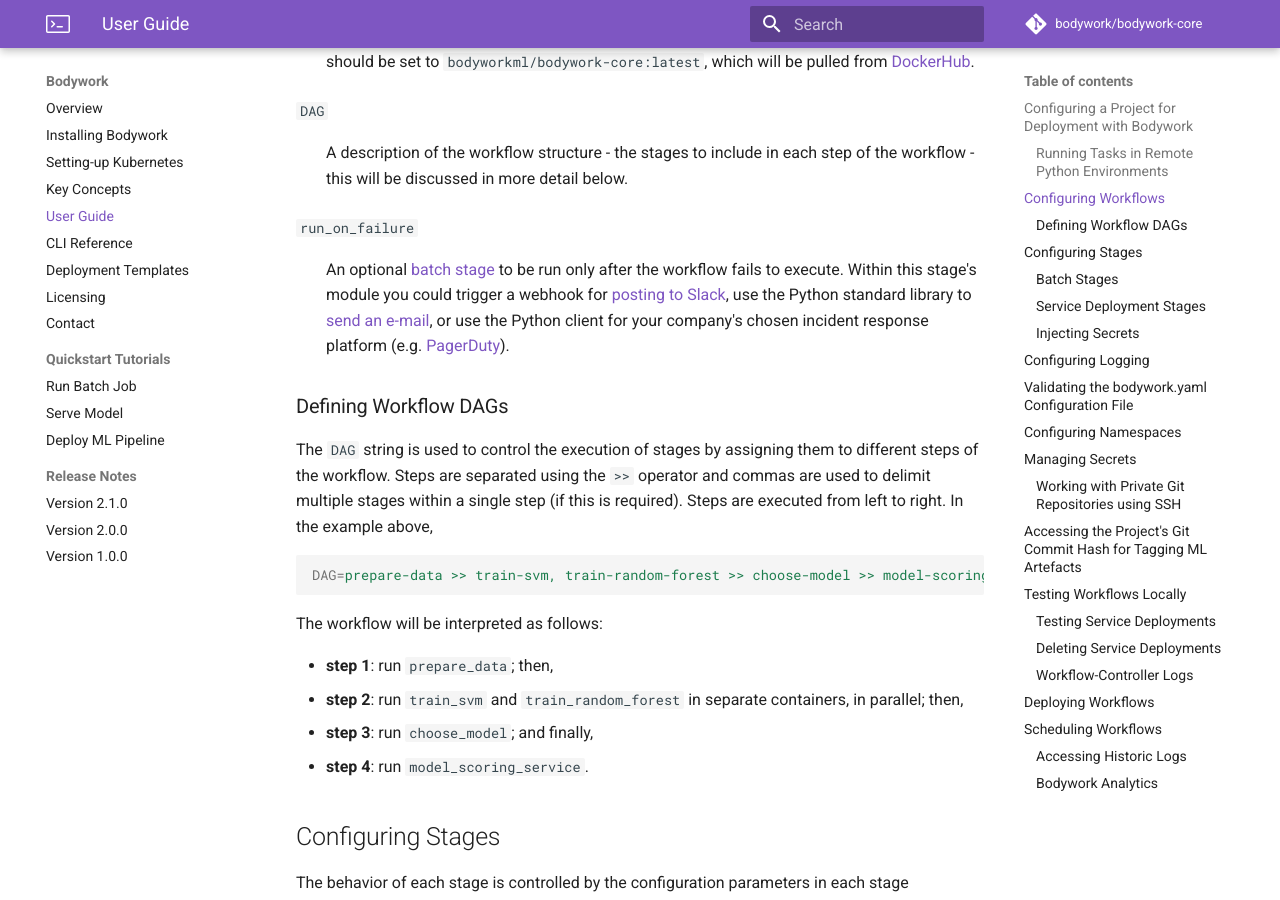
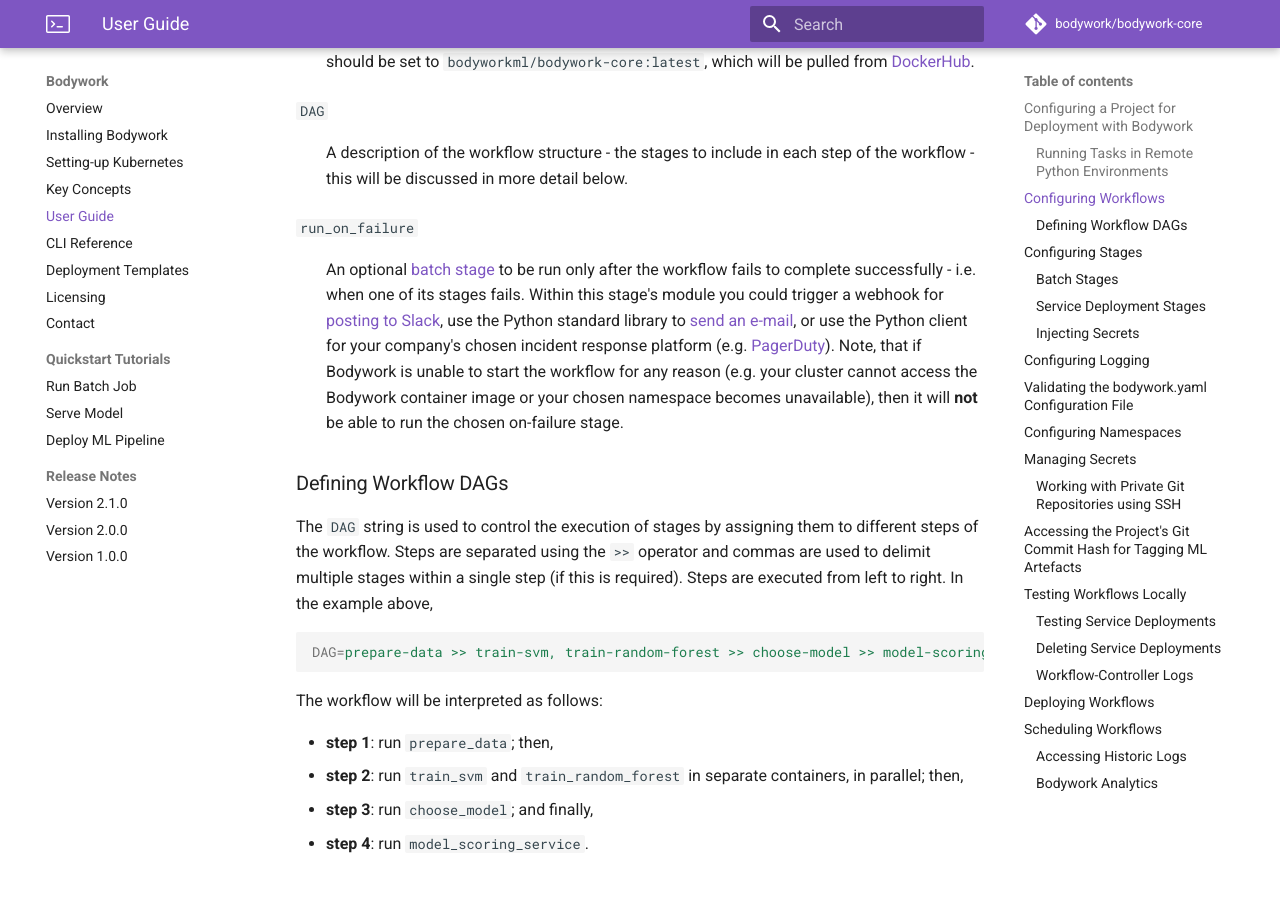
Before and after one commit to bodywork-ml/bodywork-docs, an MkDocs documentation site: the page built from docs/user_guide.md, in a window 1280 px wide and 900 px high, scrolled down 3673 px. Built offline with MkDocs 1.6.1 and Material for MkDocs 9.7.7, drawn with Linux system fonts in a browser that asks for light colours; comment, search, counter and statistics services are not loaded.

Commit message:
Post-review updates

```diff
--- a/docs/user_guide.md
+++ b/docs/user_guide.md
@@ -148,7 +148,7 @@ Each configuration parameter is used as follows:
 : A description of the workflow structure - the stages to include in each step of the workflow - this will be discussed in more detail below.
 
 `run_on_failure`
-: An optional [batch stage](#batch-stages) to be run only after the workflow fails to execute. Within this stage's module you could trigger a webhook for [posting to Slack](https://api.slack.com/tutorials/slack-apps-hello-world), use the Python standard library to [send an e-mail](https://realpython.com/python-send-email/), or use the Python client for your company's chosen incident response platform (e.g. [PagerDuty](https://github.com/PagerDuty/pdpyras)).
+: An optional [batch stage](#batch-stages) to be run only after the workflow fails to complete successfully - i.e. when one of its stages fails. Within this stage's module you could trigger a webhook for [posting to Slack](https://api.slack.com/tutorials/slack-apps-hello-world), use the Python standard library to [send an e-mail](https://realpython.com/python-send-email/), or use the Python client for your company's chosen incident response platform (e.g. [PagerDuty](https://github.com/PagerDuty/pdpyras)). Note, that if Bodywork is unable to start the workflow for any reason (e.g. your cluster cannot access the Bodywork container image or your chosen namespace becomes unavailable), then it will **not** be able to run the chosen on-failure stage.
 
 ### Defining Workflow DAGs
 
```
Also changed, not shown: docs/release_notes/v2.1.0.md (+1 -1 lines).
